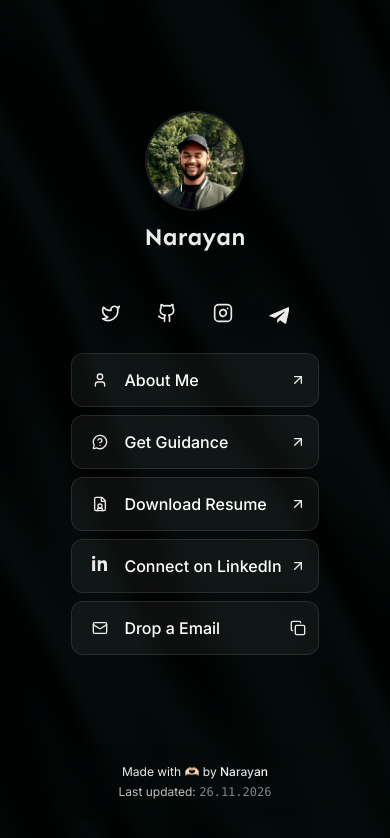
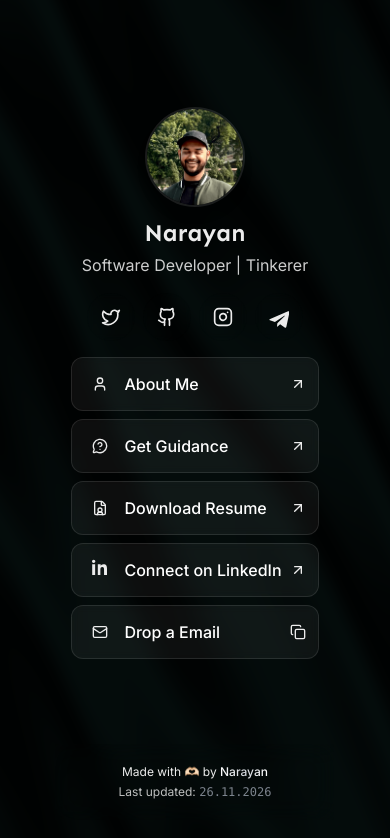
Before and after one commit to narayann7/connect, a React (Vite) app: page / in a window 390 px wide. Shown: the top 838 px of the page. Built offline with nearby package versions, Linux system fonts and the light colour scheme.

Commit message:
update : bio

```diff
--- a/src/app/components/AboutMe.tsx
+++ b/src/app/components/AboutMe.tsx
@@ -1,7 +1,7 @@
 import { motion } from "framer-motion";
-
+import type { MobileSubtitleVariant } from "../db/bio";
 import StringUtils from "../utils/string_utils";
-import { MorphingText } from "./MorphingText";
+import MobileSubtitle from "./MobileSubtitle";
 
 interface AboutMeProps {
   title: string;
@@ -9,7 +9,7 @@ interface AboutMeProps {
   description?: string;
   linkUrl?: string;
   logoUrl?: string;
-
+  mobileSubtitleVariant?: MobileSubtitleVariant;
 }
 
 const AboutMe: React.FC<AboutMeProps> = ({
@@ -18,7 +18,7 @@ const AboutMe: React.FC<AboutMeProps> = ({
   description,
   logoUrl,
   linkUrl,
-
+  mobileSubtitleVariant,
 }) => {
   return (
     <div className="flex flex-col items-center text-center px-4 sm:px-6">
@@ -79,25 +79,24 @@ const AboutMe: React.FC<AboutMeProps> = ({
         </motion.a>
       )}
 
-      {/* Subtitle — mobile uses morphing text, desktop uses plain text */}
+      {/* Subtitle — mobile uses configured variant, desktop uses plain text */}
       {subtitle && (
         <>
           {/* Mobile */}
-          <motion.div
-            initial={{ opacity: 0, y: 10 }}
-            animate={{ opacity: 1, y: 0 }}
-            transition={{ duration: 0.5, delay: 0.2 }}
-            className="sm:hidden flex justify-center mb-2"
-          >
-            <MorphingText
-              texts={subtitle.split("|").map((s) => s.trim())}
-              color="rgba(255, 255, 255, 0.8)"
-              fontSize="1rem"
-              fontWeight="normal"
-              morphDuration={2.5}
-              pauseDuration={1.5}
-            />
-          </motion.div>
+          <div className="sm:hidden mb-2">
+            {mobileSubtitleVariant ? (
+              <MobileSubtitle subtitle={subtitle} variant={mobileSubtitleVariant} />
+            ) : (
+              <motion.p
+                initial={{ opacity: 0, y: 10 }}
+                animate={{ opacity: 1, y: 0 }}
+                transition={{ duration: 0.5, delay: 0.2 }}
+                className="text-base text-white/80"
+              >
+                {subtitle}
+              </motion.p>
+            )}
+          </div>
           {/* Desktop */}
           <motion.p
             initial={{ opacity: 0, y: 10 }}
--- a/src/app/db/bio.ts
+++ b/src/app/db/bio.ts
@@ -3,7 +3,7 @@ export type MobileSubtitleVariant = 'typewriter' | 'typewriter-fade' | 'typewrit
 
 const bioConfig = {
   name: 'Narayan',
-  description: 'AI Native | Software Developer | Tinkerer',
+  description: 'Software Developer | Tinkerer',
   author: 'Narayan',
   mobileSubtitleVariant: 'typewriter-glitch' as MobileSubtitleVariant,
 }
```
